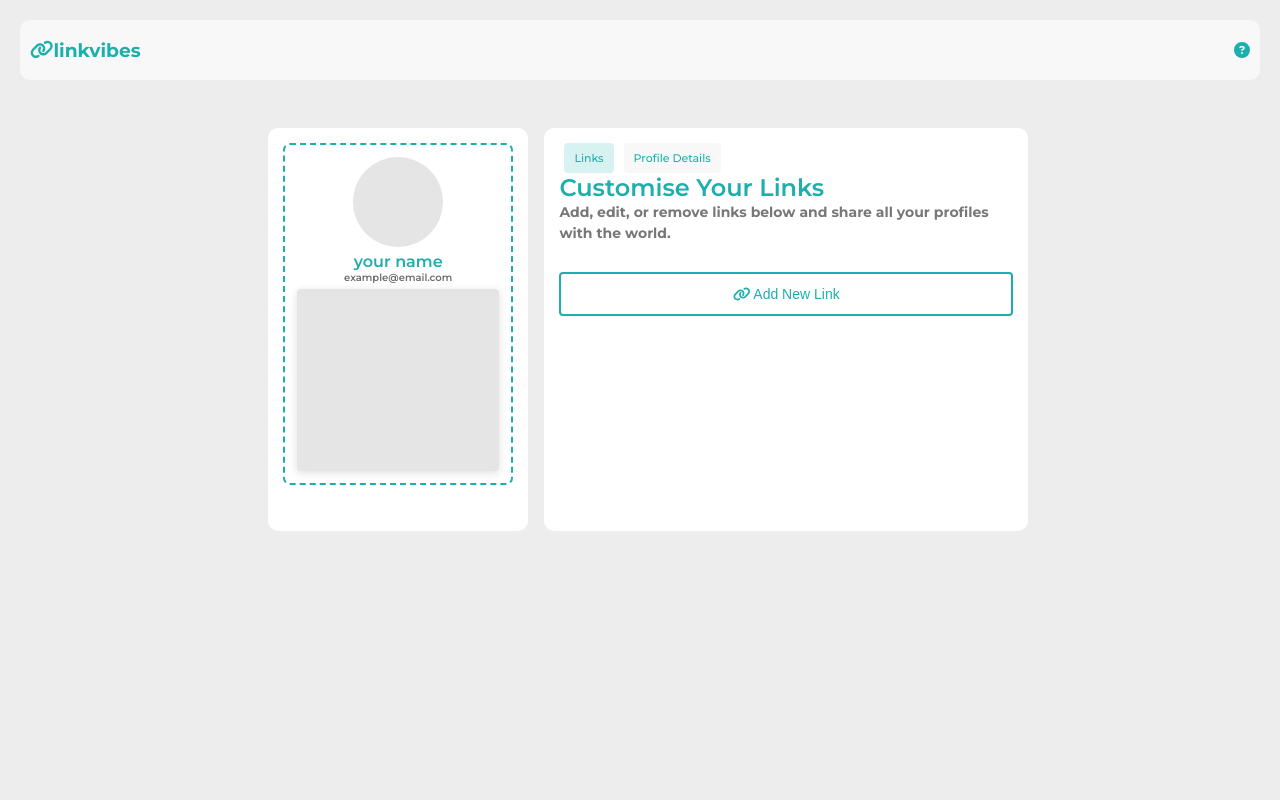
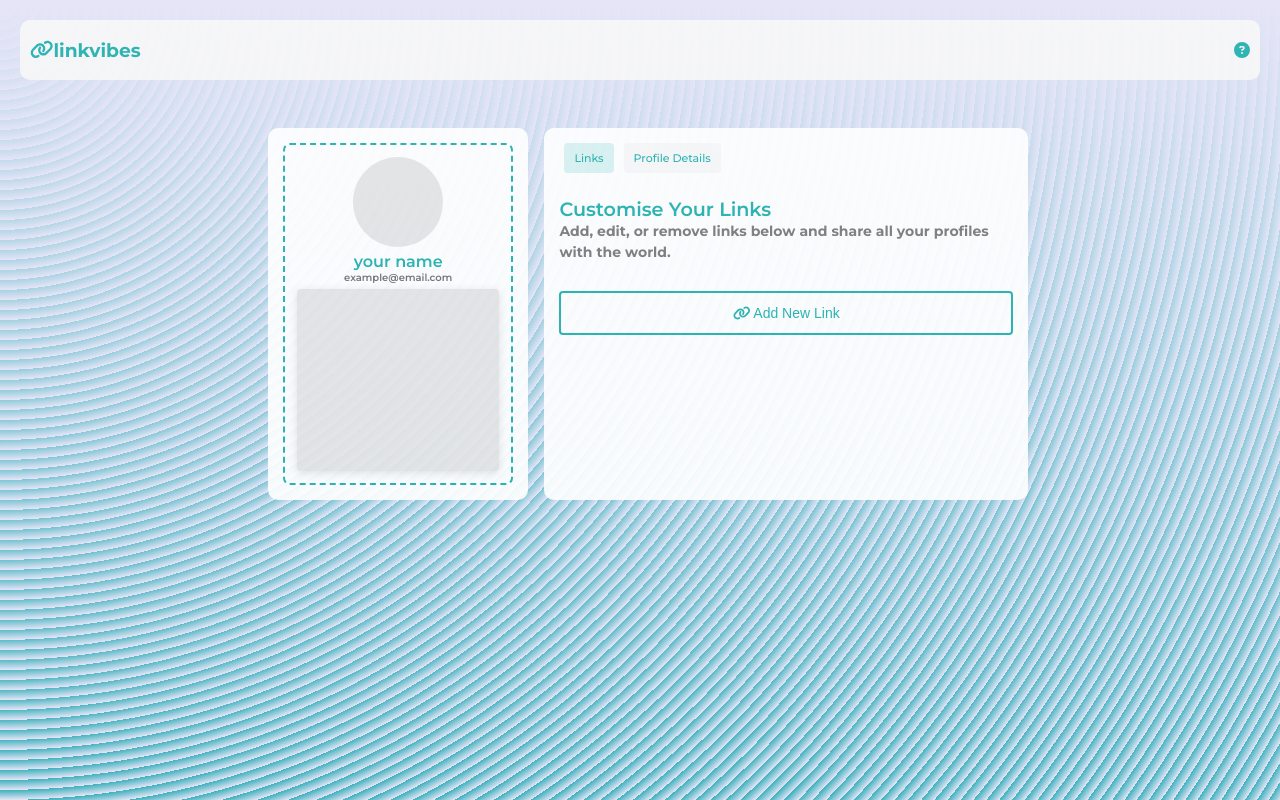
Before and after one commit to danishofcodes/linkvibes, a React (Vite) app: page / in a window 1280 px wide. Built offline with nearby package versions, Linux system fonts and the light colour scheme.

Commit message:
background added, color scheme tweaked

```diff
--- a/src/index.css
+++ b/src/index.css
@@ -4,7 +4,10 @@ body {
     font-optical-sizing: auto;
     margin: 20px;
     background-color: #ededed;
-
+    background-color: #e5e5f7;
+opacity: 0.9;
+background-image: repeating-radial-gradient(circle at 0 0, transparent 0, #e5e5f7 10px), repeating-linear-gradient(#3cb2bb00, #3bb0bc);
+height: calc(100vh - 40px);
 }
 
 nav {
@@ -150,7 +153,7 @@ select {
     accent-color: #7D64E9;
 }
 
-input[type="text"] {
+input[type="text"], input[type="file"] {
     width: calc(100% - 17px);
     padding: 8px;
     border: 1px solid #ccc;
@@ -344,7 +347,7 @@ main {
 } */
 /* Heading styles */
 h3.texttheme {
-    font-size: 1.5em;
+    font-size: 1.2em;
     margin-bottom: 15px;
     color: #1dafad;
     font-weight: 600;
@@ -451,7 +454,7 @@ h5.texttheme {
 }
 
 .savedLinksSec {
-    height: 200px;
+    height: 150px;
     overflow: auto;
 }
 
@@ -521,7 +524,9 @@ h5.texttheme {
     border: dashed 2px #1dafad;
     padding: 12px;
     border-radius: 7px;
-    height:-webkit-fill-available
+    /* height:-webkit-fill-available
+     */
+     height: calc(100% - 28px);
 }
 
 .theme-color{
@@ -532,3 +537,18 @@ color: #1dafad;
     color: #474747cb;
     font-weight: 600;
 }
+
+
+.mb-1{
+margin-bottom: 0.5em;
+}
+
+.mb-2{
+    margin-bottom:1em;
+
+}
+
+.mb-3{
+    margin-bottom: 1.5em;
+
+}
```
